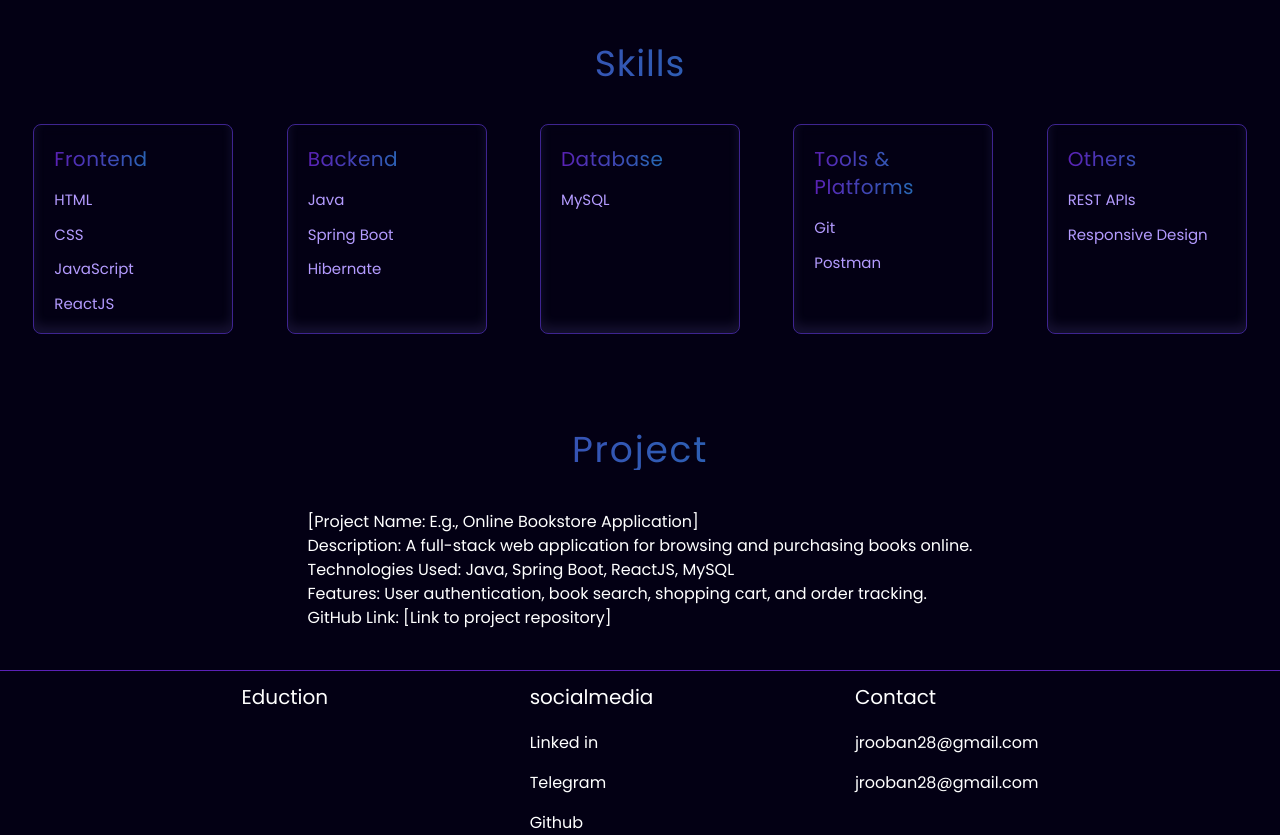
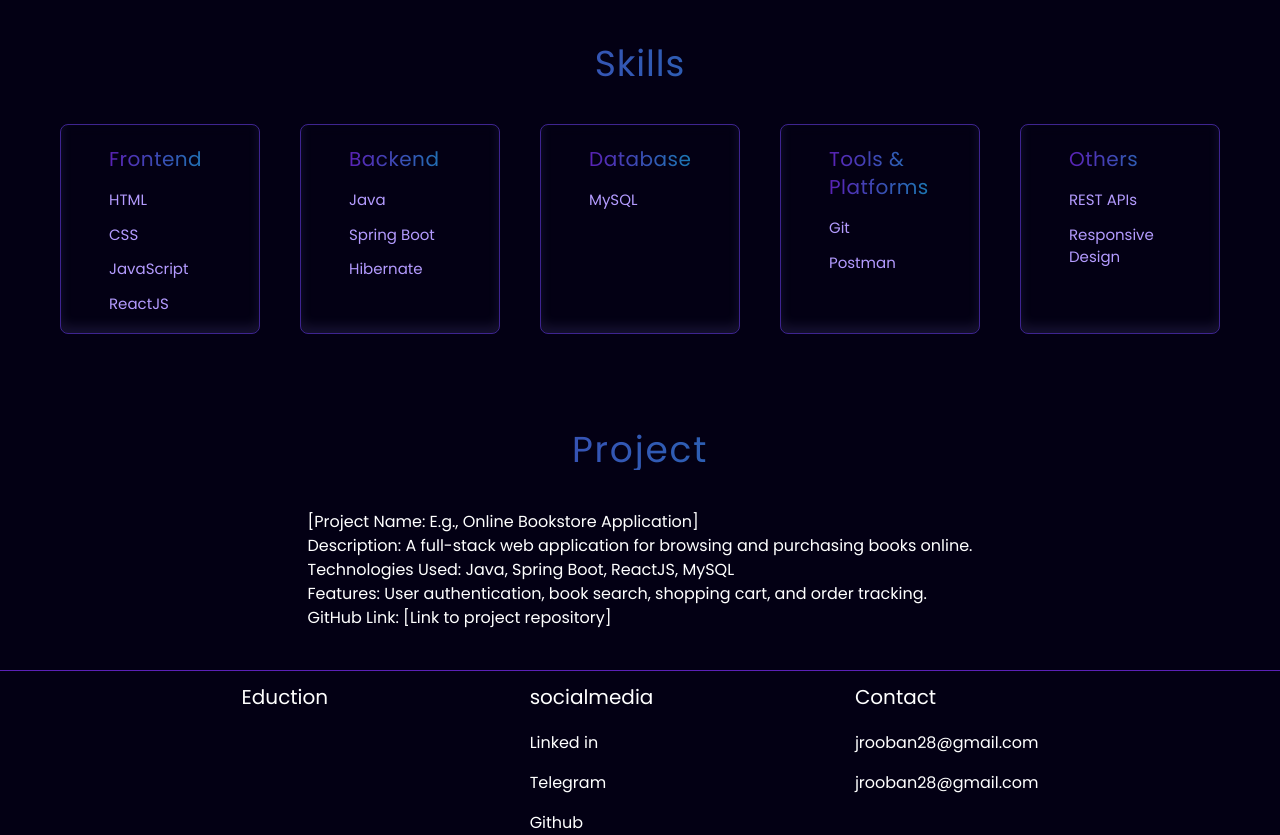
Before and after one commit to rooban295/Portfolio, a React (Vite) app: page / in a window 1280 px wide. Shown: the part 1060-1895 px from the top of the page. Built offline with nearby package versions, Linux system fonts and the light colour scheme; a web font is replaced by a local one.

Commit message:
alignment changed

```diff
--- a/src/components/Hero/HeroContent.jsx
+++ b/src/components/Hero/HeroContent.jsx
@@ -29,10 +29,10 @@ export const HeroContent = () => {
   const[hi,setHi]=useState(emoj[randomNum])
 
   return (
-    <div className='px-10 flex flex-row justify-between items-center z-[20] w-full gap-2'>
+    <div className='px-3 sm:px-10 flex flex-row justify-between items-center z-[20] w-full gap-2'>
 
         <div className='flex flex-col justify-center gap-5 w-full h-full text-start  p-4 '>
-            <h2 className='tracking-wide text-[2rem] md:text-5xl lg:text-[3.5rem] font-bold bg-gradient-to-r from-purple-500 to-cyan-500 text-transparent bg-clip-text'><span>Hi <span className='text-yellow-500'>{hi}</span>, I'm</span> <br /> Thison Rooban J</h2>
+            <h2 className='tracking-wide text-[1.8rem] md:text-5xl lg:text-[3.5rem] font-bold bg-gradient-to-r from-purple-500 to-cyan-500 text-transparent bg-clip-text'><span>Hi <span className='text-yellow-500'>{hi}</span>, I'm</span> <br /> Thison Rooban J</h2>
             <span className='text-md ml-2'>A Passionate Java Full Stack Developer</span>
             <p className='ml-2 text-justify text-sm md:text-md'>I am a passive full stack developer with a knack fot crafting robust and scable web application .With 5 year</p>
             <a href="/resume.pdf" target='_blank' rel='noopener noreferrer' download className='Welcome-box px-4 py-2 border border-[#7042f88b] opacity-[0.9 text-[#b49bff] text-[15px]'>Download Resume</a>
@@ -49,7 +49,7 @@ export const HeroContent = () => {
             <FaJava className='main-img  text-white top-[200px] left-[225px] lg:h-[45px] lg:w-[45px] lg:top-[250px] lg:left-[260px] xl:top-[400px] xl:left-[450px] xl:h-[80px] xl:w-[80px]'/>
             <SiSpringboot className='main-img  text-green-800 top-[235px] left-[82px] lg:h-[45px] lg:w-[45px] lg:top-[305px] lg:left-[62px] xl:top-[470px] xl:left-[125px] xl:h-[80px] xl:w-[80px]'/>
             <FaGithub className='main-img  text-white top-[260px] left-[140px] lg:h-[45px] lg:w-[45px] lg:top-[330px] lg:left-[170px] xl:top-[535px] xl:left-[305px] xl:h-[80px] xl:w-[80px]'/>
-            <GrMysql className='main-img  text-blue-600 top-[60px] right-[50px] lg:h-[45px] lg:w-[45px] lg:top-[60px] lg:right-[70px] xl:top-[120px] xl:right-[100px] xl:h-[80px] xl:w-[80px]'/>
+            <GrMysql className='main-img  text-blue-600 top-[60px] right-[50px] lg:h-[45px] lg:w-[45px] lg:top-[90px] lg:left-[330px] xl:top-[140px] xl:left-[545px] xl:h-[80px] xl:w-[80px]'/>
         </div>
     </div>
   )
--- a/src/components/Navbar.jsx
+++ b/src/components/Navbar.jsx
@@ -24,7 +24,7 @@ export const Navbar = () => {
   return (
     <div className={`w-full h-[65px] flex items-center justify-center py-2 fixed top-0 bg-[#03001417] z-50 px-15 ${navScroll?`nav-scroll`:""}`}>
       <nav className="bg-transparent">
-        <ul className=" flex items-center gap-14 border border-slate-600 p-3 rounded-full backdrop-blur-md ">
+        <ul className=" flex items-center gap-7 sm:gap-14 md:gap-14 border border-slate-600 p-3 rounded-full backdrop-blur-md ">
           <li><Link to="home" smooth={true} duration={100} offset={-200}>Home</Link></li>
           <li><Link to="skills" smooth={true} duration={100} offset={-100}>Skills</Link></li>
           <li><Link to="project" smooth={true} duration={100} offset={-200}>Project</Link></li>
--- a/src/components/Skills.jsx
+++ b/src/components/Skills.jsx
@@ -5,9 +5,9 @@ export const Skills = () => {
     <div id='skills' className='mt-28'>
       <h1 className='text-center text-4xl tracking-wide  bg-gradient-to-r from-violet-800 to-cyan-600 bg-clip-text text-transparent'>Skills</h1>
 
-      <div className='flex  gap-5 mt-10 justify-evenly flex-wrap '>
+      <div className='flex  gap-5 mt-10 justify-evenly flex-wrap px-10'>
 
-        <div className='skills-Welcome-box border h-[210px] w-[200px] p-[20px] border-[#7042f88b] opacity-[0.9 text-[#b49bff] text-[15px] rounded-lg'>
+        <div className='skills-Welcome-box border h-[210px] w-full md:w-[200px] p-[20px] border-[#7042f88b] opacity-[0.9 text-[#b49bff] text-[15px] rounded-lg pl-12'>
           <h1 className='text-xl tracking-wide mb-4 text-gradient'>Frontend</h1>
           <ul className='flex flex-col gap-3'>
             <li>HTML</li>
@@ -17,7 +17,7 @@ export const Skills = () => {
           </ul>
         </div>
 
-        <div className='skills-Welcome-box border h-[210px] w-[200px] p-[20px] border-[#7042f88b] opacity-[0.9 text-[#b49bff] text-[15px] rounded-lg'v>
+        <div className='skills-Welcome-box border h-[210px] w-full md:w-[200px] p-[20px] border-[#7042f88b] opacity-[0.9 text-[#b49bff] text-[15px] rounded-lg  pl-12'>
           <h1 className='text-xl tracking-wide mb-4 text-gradient'>Backend</h1>
           <ul className='flex flex-col gap-3'>
             <li>Java</li>
@@ -26,14 +26,14 @@ export const Skills = () => {
           </ul>
         </div>
 
-        <div className='skills-Welcome-box border h-[210px] w-[200px] p-[20px] border-[#7042f88b] opacity-[0.9 text-[#b49bff] text-[15px] rounded-lg'>
+        <div className='skills-Welcome-box border h-[210px] w-full md:w-[200px] p-[20px] border-[#7042f88b] opacity-[0.9 text-[#b49bff] text-[15px] rounded-lg  pl-12'>
           <h1 className='text-xl tracking-wide mb-4 text-gradient'>Database</h1>
           <ul className='flex flex-col gap-3'>
             <li>MySQL</li>
           </ul>
         </div>
 
-        <div className='skills-Welcome-box border h-[210px] w-[200px] p-[20px] border-[#7042f88b] opacity-[0.9 text-[#b49bff] text-[15px] rounded-lg'>
+        <div className='skills-Welcome-box border h-[210px] w-full md:w-[200px] p-[20px] border-[#7042f88b] opacity-[0.9 text-[#b49bff] text-[15px] rounded-lg  pl-12'>
           <h1 className='text-xl tracking-wide mb-4 text-gradient'>Tools & Platforms</h1>
           <ul className='flex flex-col gap-3'>
             <li>Git</li>
@@ -41,7 +41,7 @@ export const Skills = () => {
           </ul>
         </div>
 
-        <div className='skills-Welcome-box border h-[210px] w-[200px] p-[20px] border-[#7042f88b] opacity-[0.9 text-[#b49bff] text-[15px] rounded-lg'>
+        <div className='skills-Welcome-box border h-[210px] w-full md:w-[200px] p-[20px] border-[#7042f88b] opacity-[0.9 text-[#b49bff] text-[15px] rounded-lg  pl-12'>
           <h1 className='text-xl tracking-wide mb-4 text-gradient'>Others</h1>
           <ul className='flex flex-col gap-3'>
             <li>REST APIs</li>
--- a/src/components/Technology.jsx
+++ b/src/components/Technology.jsx
@@ -7,7 +7,7 @@ import { SiSpringboot } from 'react-icons/si'
 
 export const Technology = () => {
   return (
-    <div id='technology' className='hidden max-md:block mt-[250px]'>
+    <div id='technology' className='hidden max-md:block mt-[200px] sm:mt-[250px]'>
     <h1 className="text-center text-4xl my-10 mb-16 bg-gradient-to-r from-violet-800 to-cyan-600 bg-clip-text text-transparent tracking-wide">Technology</h1>
     <div className='flex flex-row flex-wrap  justify-evenly items-center gap-4 px-10'>
                     <RiReactjsLine className='mobile-img text-cyan-600 '/>
```
